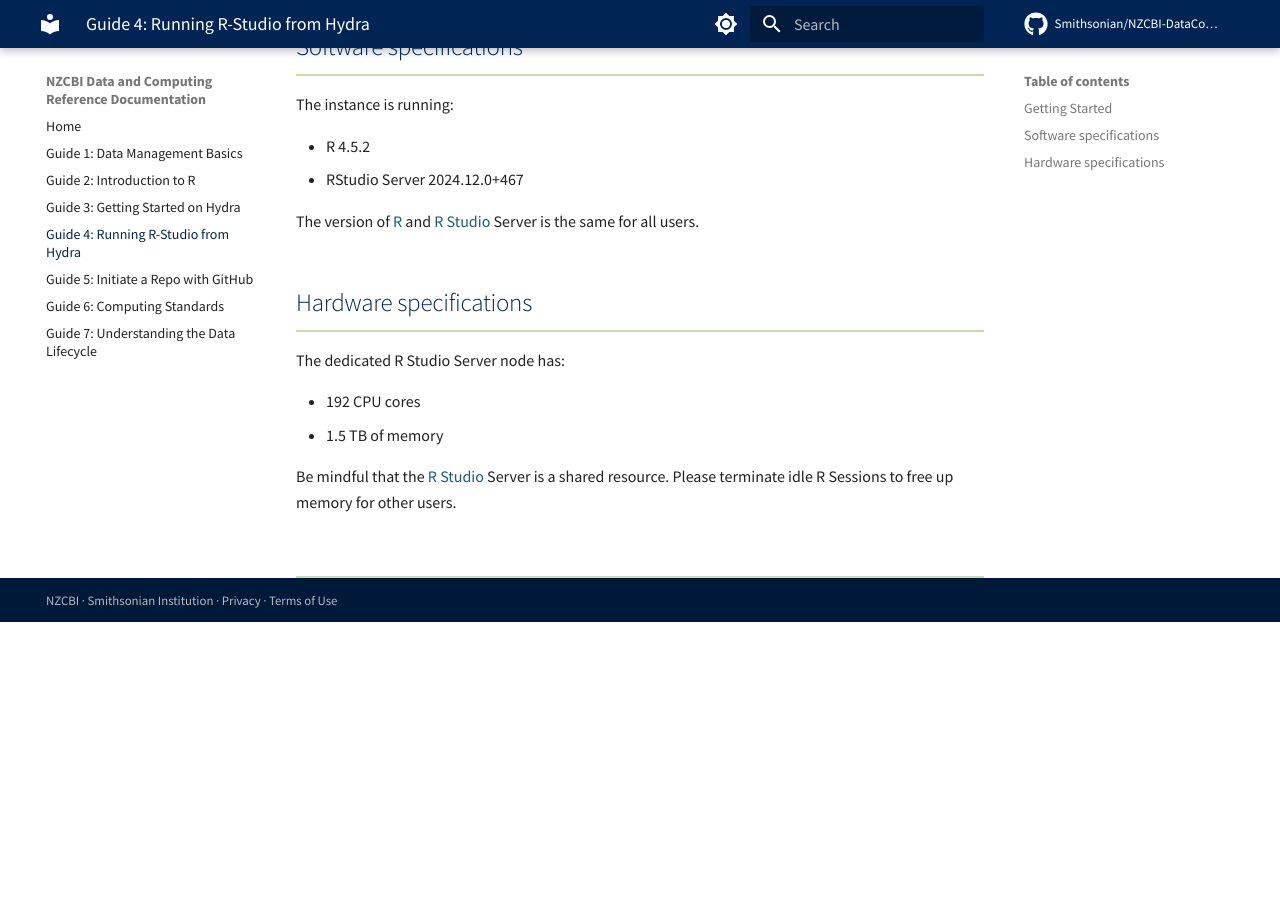
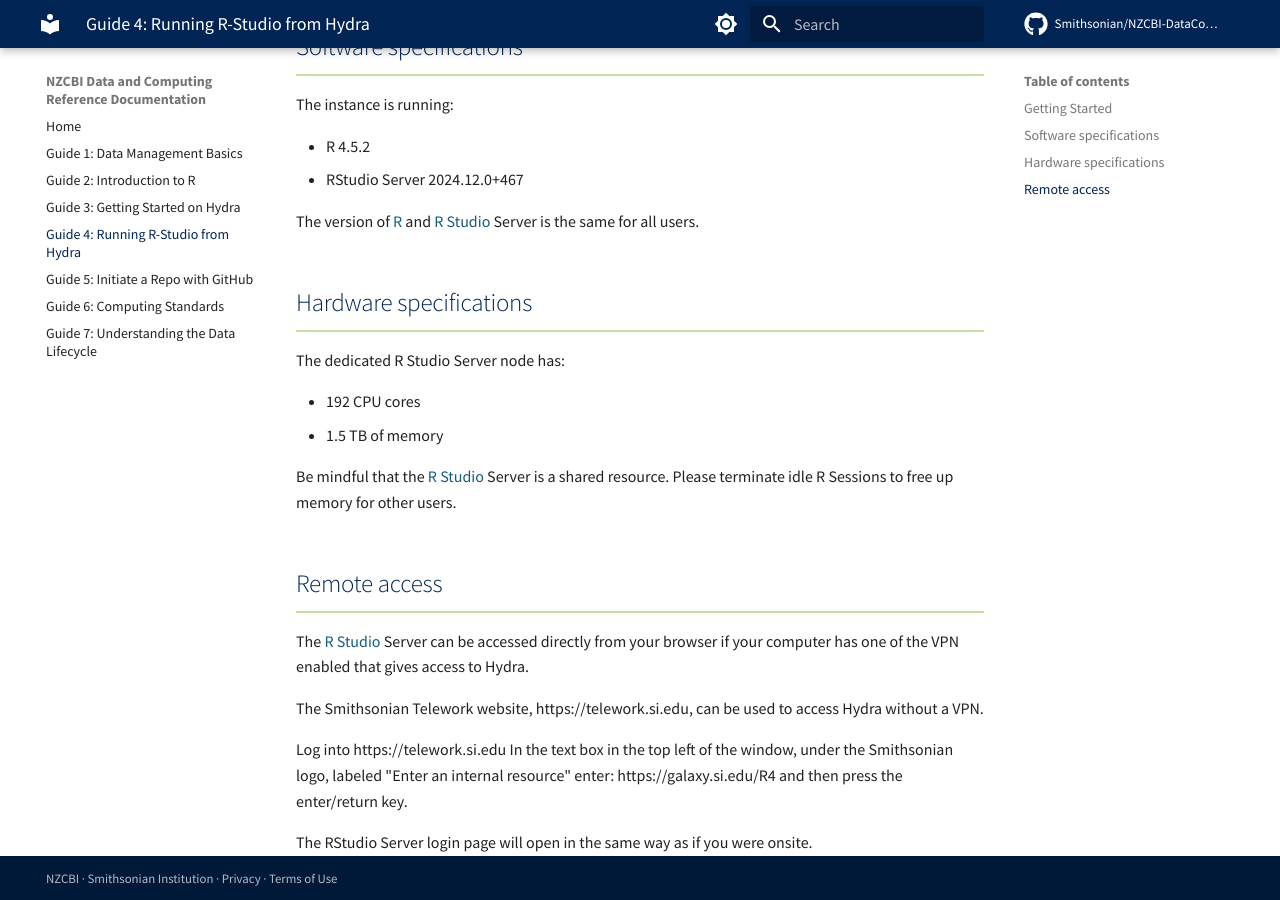
Before and after one commit to Smithsonian/NZCBI-DataComputingDocs, an MkDocs documentation site: the page built from docs/RStudio-Hydra.md, in a window 1280 px wide and 900 px high, scrolled down 1119 px. Built offline with MkDocs 1.6.1 and Material for MkDocs 9.7.7, drawn with Linux system fonts in a browser that asks for light colours; comment, search, counter and statistics services are not loaded; before the commit the page ends 1741 px from its top, so only the background shows below that; some of the changed text lies outside the part shown.

Commit message:
Create link to remote access

```diff
--- a/docs/RStudio-Hydra.md
+++ b/docs/RStudio-Hydra.md
@@ -11,7 +11,7 @@
 
 The [R Studio](https://posit.co/download/rstudio-desktop) environment is accessible directly via a browser, at https://galaxy.si.edu/R4.
 
-Just like the other components of Hydra, this server is only accessible from computers connected to Smithsonian networks (i.e., VPN, telework.si.edu, or on-site networks), not on the public internet. Instructions for remote access are provided below.
+Just like the other components of Hydra, this server is only accessible from computers connected to Smithsonian networks (i.e., VPN, telework.si.edu, or on-site networks), not on the public internet. Instructions for remote access are provided [below](## Remote access).
 
 1. Open https://galaxy.si.edu/R4 in a browser on a computer that has access to Hydra.
 2. Log in with your Hydra username (all lowercase) and password.
@@ -45,4 +45,16 @@
 
 Be mindful that the [R Studio](https://posit.co/download/rstudio-desktop) Server is a shared resource. Please terminate idle R Sessions to free up memory for other users.
 
-##
+## Remote access
+
+The [R Studio](https://posit.co/download/rstudio-desktop) Server can be accessed directly from your browser if your computer has one of the VPN enabled that gives access to Hydra.
+
+The Smithsonian Telework website, https://telework.si.edu, can be used to access Hydra without a VPN.
+
+Log into
+https://telework.si.edu
+In the text box in the top left of the window, under the Smithsonian logo, labeled "Enter an internal resource" enter:
+https://galaxy.si.edu/R4
+and then press the enter/return key.
+
+The RStudio Server login page will open in the same way as if you were onsite.
```
Also changed, not shown: docs/images/RStudio.png (added).
